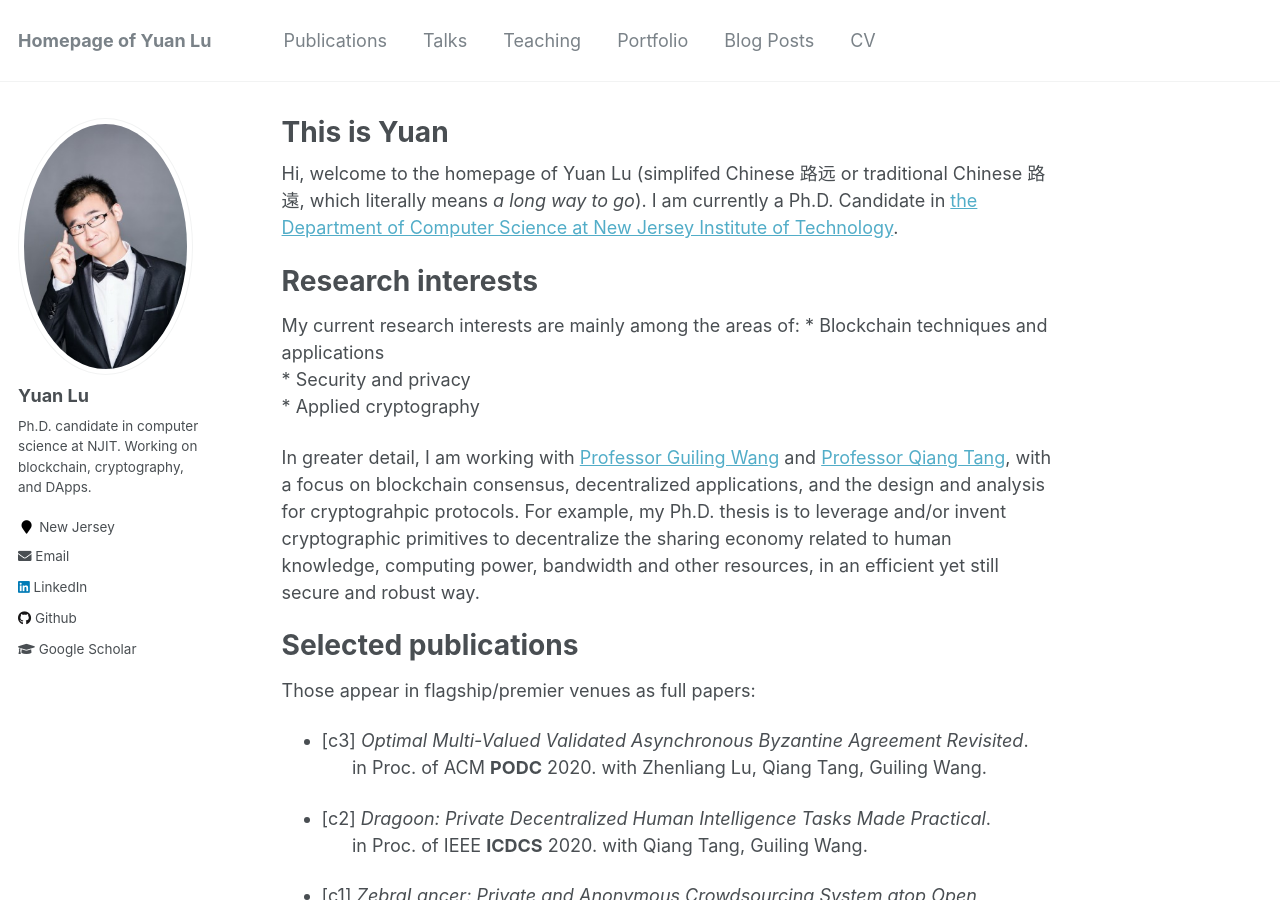
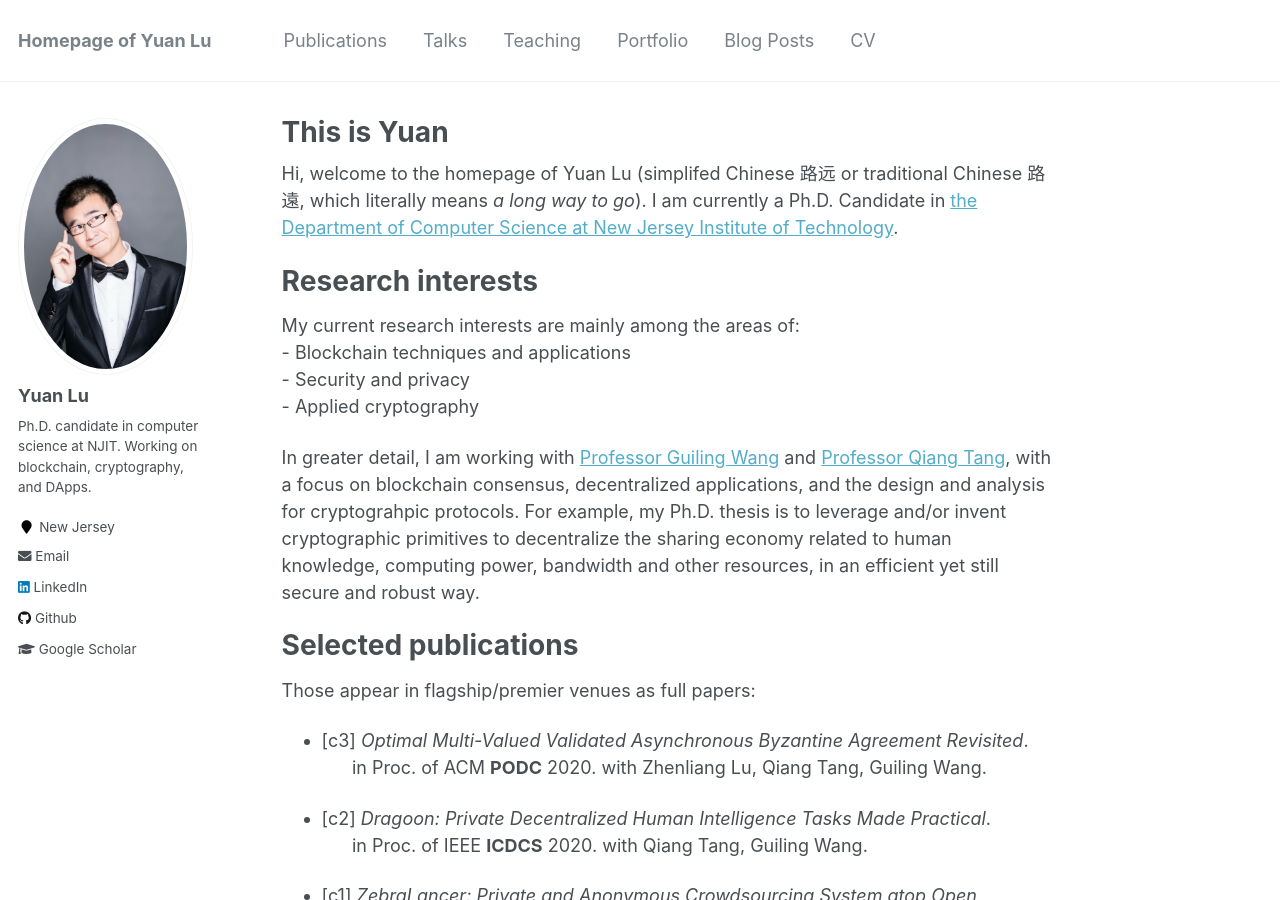
Before and after one commit to yylluu/yylluu.github.io, a Jekyll site: the page built from _pages/about.md, in a window 1280 px wide and 900 px high. Built offline with Jekyll 4.4.1, drawn with Linux system fonts in a browser that asks for light colours.

```diff
--- a/_pages/about.md
+++ b/_pages/about.md
@@ -15,9 +15,9 @@ Hi, welcome to the homepage of Yuan Lu (simplifed Chinese 路远 or traditional
 Research interests
 ======
 My current research interests are mainly among the areas of:
-    * Blockchain techniques and applications
-    * Security and privacy
-    * Applied cryptography
+    - Blockchain techniques and applications
+    - Security and privacy
+    - Applied cryptography
 
 In greater detail, I am working with [Professor Guiling Wang](https://web.njit.edu/~gwang/) and [Professor Qiang Tang](https://web.njit.edu/~qiang/), with a focus on blockchain consensus, decentralized applications, and the design and analysis for cryptograhpic protocols. For example, my Ph.D. thesis is to leverage and/or invent cryptographic primitives to decentralize the sharing economy related to human knowledge, computing power, bandwidth and other resources, in an efficient yet still secure and robust way.
 
```
